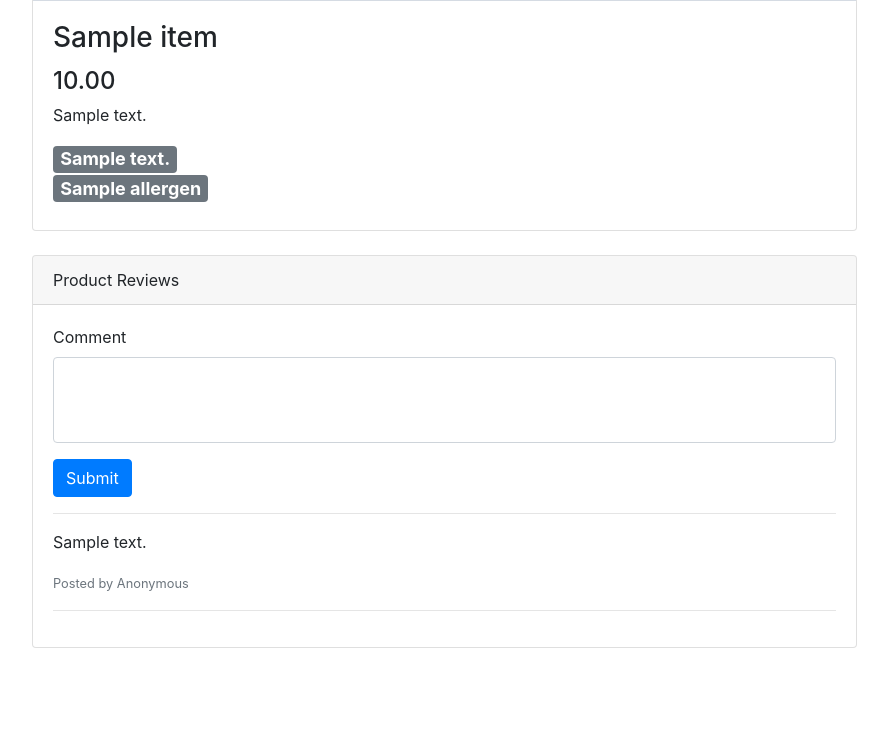
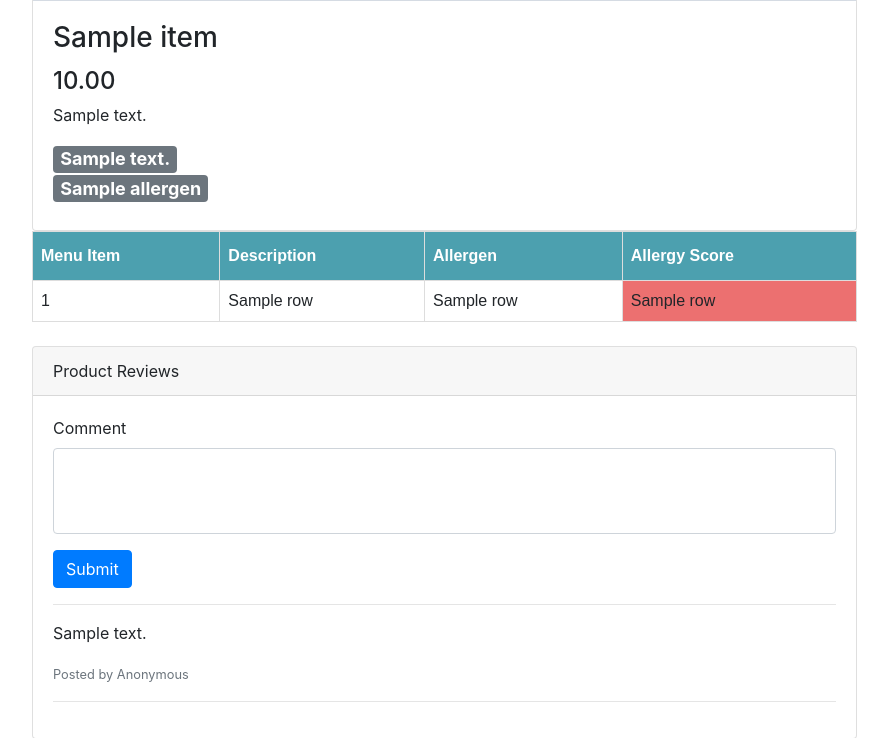
Before and after one commit to Itachikunpo/allerviz, a Flask app: template templates/item.html in a window 1280 px wide. Shown: the part 543-1281 px from the top of the page, without its empty margins (338-1226 px from the left). Before the commit the page ends 1191 px from the top, so only its background shows below. Run offline with Flask 2, Linux system fonts and the light colour scheme; the template is opened without the code that fills it: values that come from a table or form of the project are taken from there, most other values are stand-ins (such as "Sample title", 1, 10 or a date in 2020); grey boxes marked "Sample" are stand-in pictures; parts of the project's set-up code (start-up, migrations or seed data) failed here and were passed over; some libraries are stand-ins or nearby versions.

Commit message:
Added table for restaurant item

```diff
--- a/allerviz.py
+++ b/allerviz.py
@@ -211,7 +211,7 @@ def delete_item(item_id):
 @app.route("/item/<int:item_id>")
 def item(item_id):
     c = get_db().cursor()
-    item_from_db = c.execute("""SELECT
+    c.execute("""SELECT
                    i.id, i.restaurant_name, i.description, i.allergy_score, i.image, c.name, s.name
                    FROM
                    items AS i
@@ -236,10 +236,13 @@ def item(item_id):
         item = {}
 
     if item:
+
+        c.execute("""SELECT menu_item_name, description, allergen, allergy_score FROM menu_items
+                                    WHERE item_id = ? """, (item_id,))
+        menu = c.fetchall()
+
         comments_from_db = c.execute("""SELECT content FROM comments
-                    WHERE item_id = ? ORDER BY id DESC""",
-                    (item_id,)
-        )
+                    WHERE item_id = ? ORDER BY id DESC""", (item_id,))
         comments = []
         for row in comments_from_db:
             comment = {
@@ -247,12 +250,12 @@ def item(item_id):
             }
             comments.append(comment)
 
-        commentForm    = NewCommentForm()
+        commentForm = NewCommentForm()
         commentForm.item_id.data = item_id
 
         deleteItemForm = DeleteItemForm()
 
-        return render_template("item.html", commentForm=commentForm, item=item, comments=comments, deleteItemForm=deleteItemForm)
+        return render_template("item.html", commentForm=commentForm, item=item, comments=comments, menu=menu, deleteItemForm=deleteItemForm)
     return redirect(url_for("home"))
 
 @app.route("/comment/new", methods=["POST"])
--- a/templates/item.html
+++ b/templates/item.html
@@ -26,6 +26,59 @@
         </h4>
       </div>
     </div>
+
+    <style>
+      #resto_menu {
+        font-family: Arial, Helvetica, sans-serif;
+        border-collapse: collapse;
+        width: 100%;
+      }
+
+      #resto_menu td, #resto_menu th {
+        border: 1px solid #ddd;
+        padding: 8px;
+      }
+
+      #resto_menu tr:nth-child(even){background-color: #f2f2f2;}
+
+      #resto_menu tr:hover {background-color: #ddd;}
+
+      #resto_menu th {
+        padding-top: 12px;
+        padding-bottom: 12px;
+        text-align: left;
+        background-color: #4ca0af;
+        color: white;
+      }
+    </style>
+
+    <table id="resto_menu">
+      <thead>
+        <tr>
+            <th>Menu Item</th>
+            <th>Description</th>
+            <th>Allergen</th>
+            <th>Allergy Score</th>
+        </tr>
+      </thead>
+      <tbody>
+      {%- for row in menu%}
+        <tr>
+          <td>{{ row[0] }}</td>
+          <td>{{ row[1] }}</td>
+          <td>{{ row[2] }}</td>
+
+          {% if row[3] >= 80 %}
+              <td style="background-color:rgb(128, 226, 128)">{{ row[3] }}</td>
+          {% elif row[3] >= 50 %}
+              <td style="background-color:rgb(238, 238, 90)">{{ row[3] }}</td>
+          {% else %}
+              <td style="background-color:rgb(236, 112, 112)">{{ row[3] }}</td>
+          {% endif %}
+        </tr>
+      {%- endfor -%}
+      </tbody>
+    </table>
 
     <div class="card card-outline-secondary my-4">
       <div class="card-header">
```
Also changed, not shown: db/db_init.py (+22 -0 lines), 1 other file.
